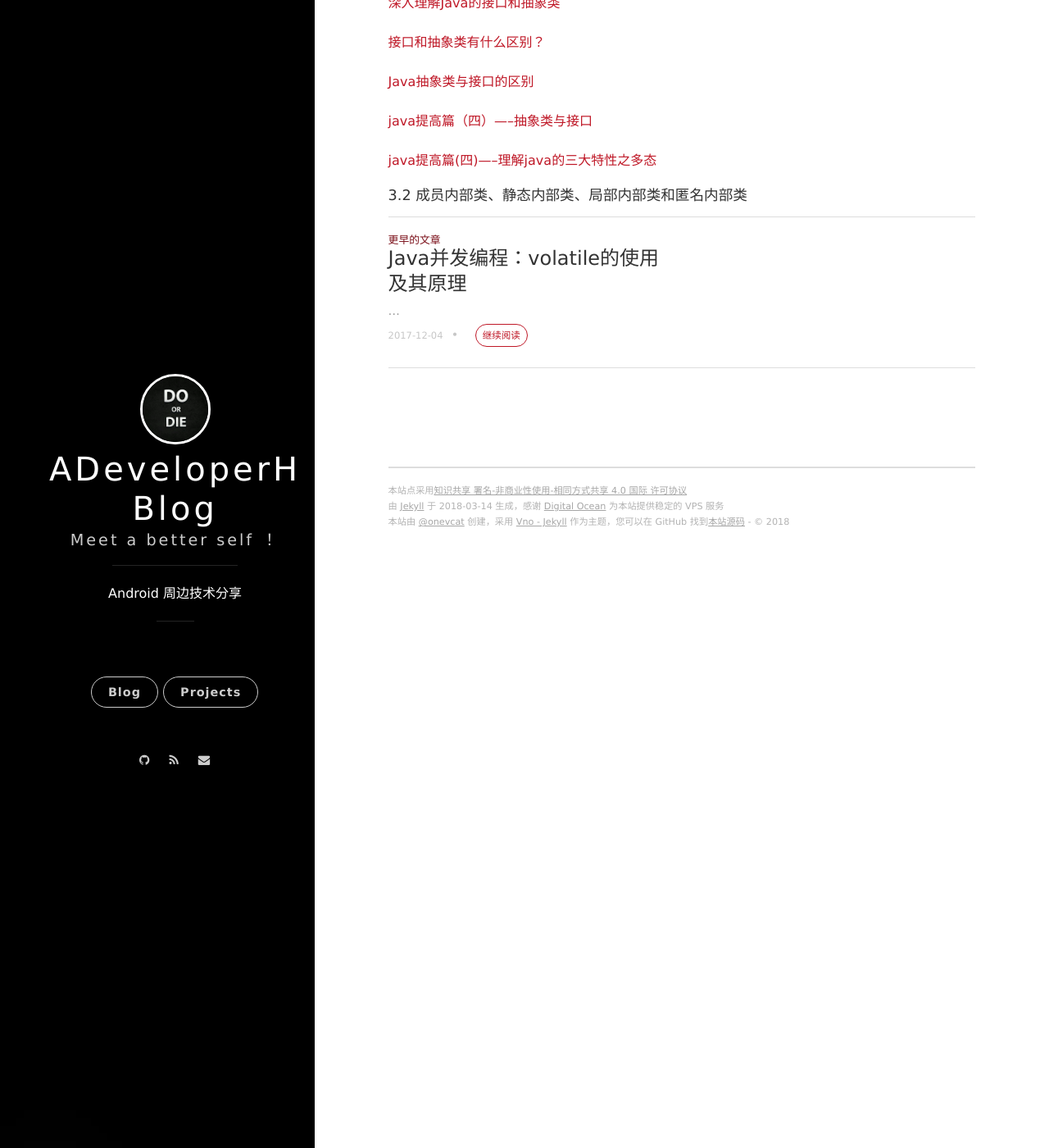
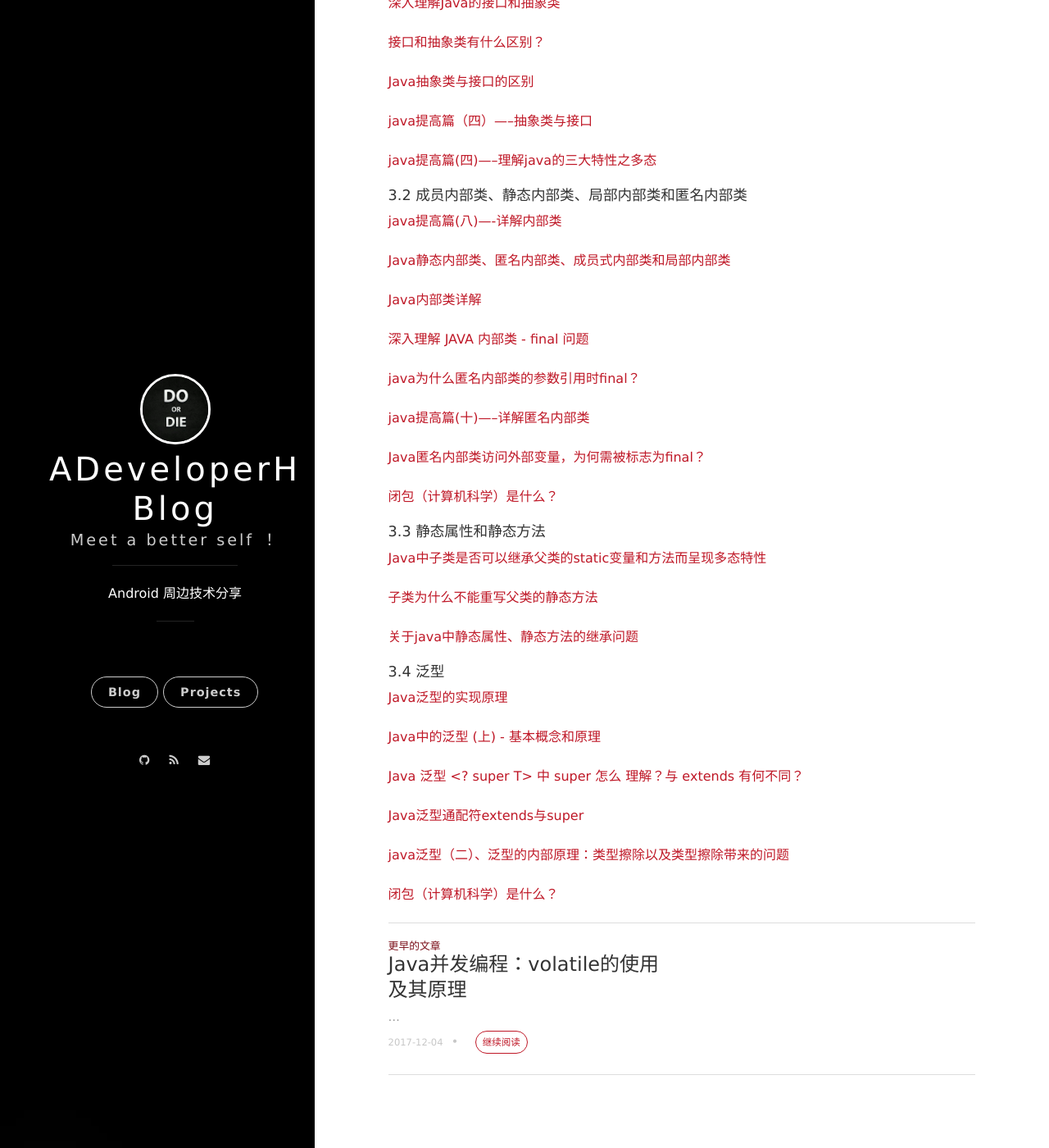
Before and after one commit to ADeveloperH/ADeveloperH.github.io, a Jekyll site: the page built from _posts/2018-03-08-interviewknowledge.md, in a window 1280 px wide and 1400 px high, scrolled down 924 px. Shown: the whole window at 82% size. Built offline with Jekyll 4.4.1, drawn with Linux system fonts in a browser that asks for light colours; nearby versions of some CDN libraries; comment, search, counter and statistics services are not loaded.

Commit message:
面试提交

```diff
--- a/_posts/2018-03-08-interviewknowledge.md
+++ b/_posts/2018-03-08-interviewknowledge.md
@@ -29,7 +29,6 @@ categories: 面试知识
 
 [深入理解java中的String]("https://www.jianshu.com/p/8c161bb213c6")
 
-
 [在java中String类为什么要设计成final？]("https://www.zhihu.com/question/31345592")
 
 [为什么String要设计成不可变的?]("http://blog.csdn.net/renfufei/article/details/16808775")
@@ -51,3 +50,41 @@ categories: 面试知识
 [java提高篇(四)-----理解java的三大特性之多态]("https://www.cnblogs.com/chenssy/p/3372798.html")
 
 #### 3.2 成员内部类、静态内部类、局部内部类和匿名内部类 ####
+
+[java提高篇(八)----详解内部类]("https://www.cnblogs.com/chenssy/p/3388487.html")
+
+[Java静态内部类、匿名内部类、成员式内部类和局部内部类]("http://www.weixueyuan.net/view/6007.html")
+
+[Java内部类详解]("https://www.jianshu.com/p/e385ce41ca5b")
+
+[深入理解 JAVA 内部类 - final 问题]("https://www.jianshu.com/p/e310b56fd105")
+
+[java为什么匿名内部类的参数引用时final？]("https://www.zhihu.com/question/21395848")
+
+[java提高篇(十)-----详解匿名内部类]("https://www.cnblogs.com/chenssy/p/3390871.html")
+
+[Java匿名内部类访问外部变量，为何需被标志为final？]("https://www.jianshu.com/p/609ca1c584ac")
+
+[闭包（计算机科学）是什么？]("https://www.zhihu.com/question/24084277")
+
+#### 3.3 静态属性和静态方法 ####
+
+[ Java中子类是否可以继承父类的static变量和方法而呈现多态特性]("http://blog.csdn.net/u010412719/article/details/49254017")
+
+[子类为什么不能重写父类的静态方法]("http://blog.csdn.net/fg2006/article/details/6703529")
+
+[关于java中静态属性、静态方法的继承问题]("https://www.jianshu.com/p/c2f64b94de20")
+
+#### 3.4 泛型 ####
+
+[Java泛型的实现原理]("http://blog.csdn.net/aoxida/article/details/50774459")
+
+[Java中的泛型 (上) - 基本概念和原理]("http://www.cnblogs.com/yxh1008/p/6012050.html#_labelTop")
+
+[Java 泛型 <? super T> 中 super 怎么 理解？与 extends 有何不同？]("https://www.zhihu.com/question/20400700")
+
+[Java泛型通配符extends与super]("http://www.cnblogs.com/sharewind/archive/2012/11/26/2788698.html")
+
+[java泛型（二）、泛型的内部原理：类型擦除以及类型擦除带来的问题]("http://blog.csdn.net/lonelyroamer/article/details/7868820")
+
+[闭包（计算机科学）是什么？]("https://www.zhihu.com/question/24084277")
```
